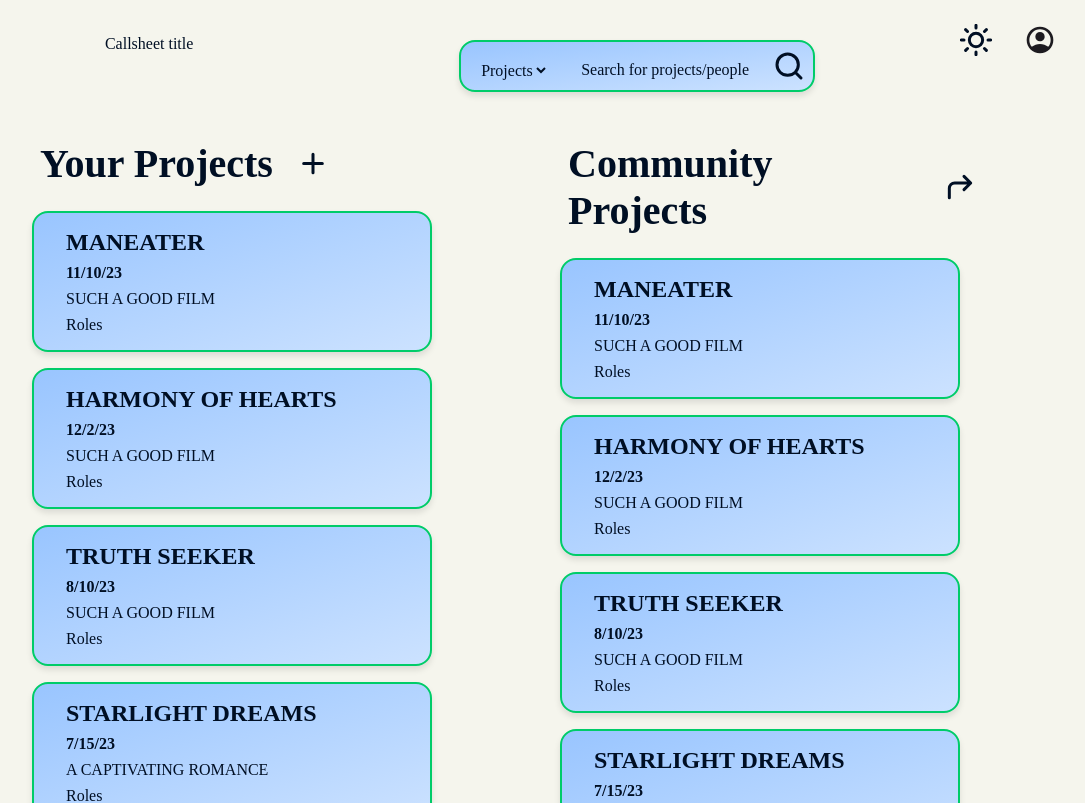
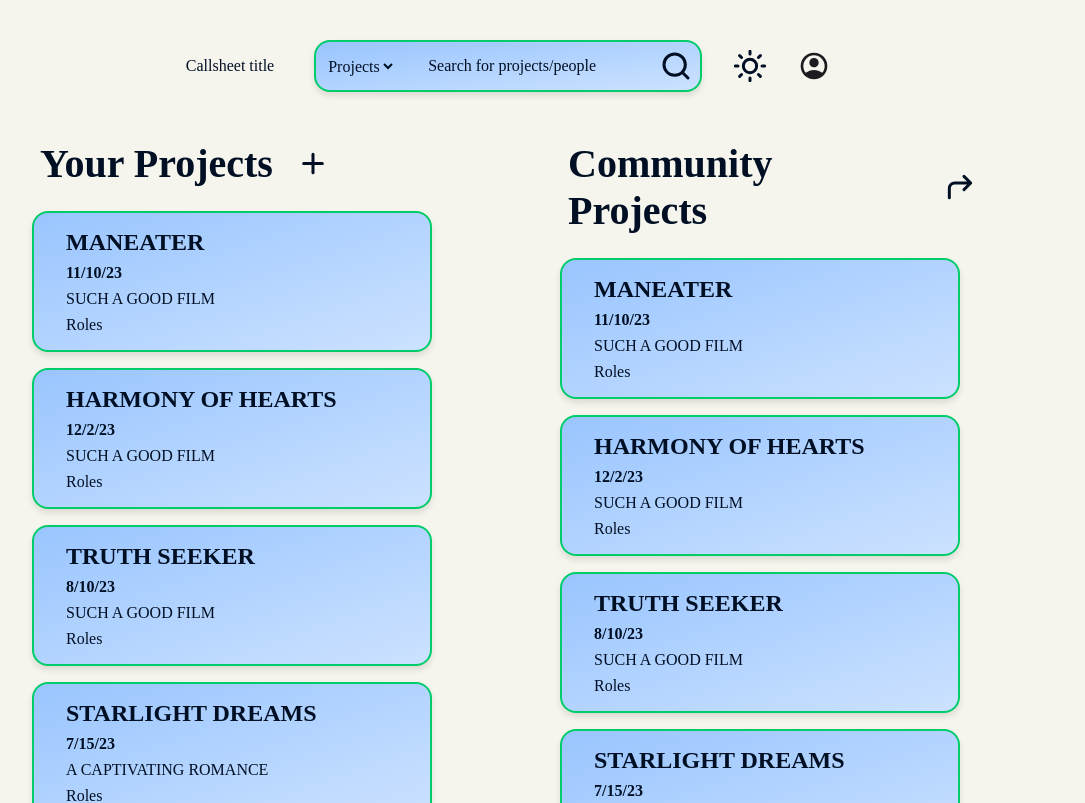
Before and after one commit to BPukhrambam/CallSheet-Prototype, a React app in the folder frontend/: page / in a window 1280 px wide. Shown: the top 803 px of the page, without its empty margins (120-1205 px from the left). Built offline with nearby package versions, Linux system fonts and the light colour scheme; the HTML template or start-up script is replaced by a standard one.

Commit message:
Continued CSS, worked on API call function. NEXT: Continue work on API function, implement routes.

```diff
--- a/frontend/src/App.css
+++ b/frontend/src/App.css
@@ -95,29 +95,31 @@ p {
 }
 
 .navbar-wrapper {
-  display: grid;
-  grid-template-columns: auto auto 4rem 4rem;
+  display: flex;
+  align-items: center;
+  justify-content: center;
+  gap: 2rem;
   width: 100%;
-  justify-items: center;
+  padding: 1rem 0;
 }
 
 .navbar-item {
-
+  padding: 0.5rem !important;
+  margin: 0 !important;
 }
 
 .site-title {
-
+  margin-right: auto;
 }
 
 .search-bar {
-  display: grid;
-  grid-template-columns: auto auto auto;
+  display: flex;
+  align-items: center;
+  gap: 2rem;
   background-image: linear-gradient(to bottom right, var(--regal-navy-200), var(--regal-navy-100));
   border: 2px solid var(--emerald-600);
   border-radius: 1rem;
-  padding: 0.5rem;
-  margin: 1rem;
-  max-height: 2rem;
+  padding: 0.5rem 1rem;
   box-shadow: 0px 4px 6px 0px rgba(0,0,0,0.1);
 }
 
@@ -126,12 +128,14 @@ p {
   background-color: rgba(0,0,0,0);
   border: none;
   font-size: 1rem;
-  margin: 0.5rem;
-  padding: 0rem;
+  margin: 0 !important;
+  padding: 0;
 }
 
 .search-field {
-
+  min-width: 200px;
+  padding: 0 !important;
+  margin: 0 !important;
 }
 
 .film-card-wrapper {
@@ -170,6 +174,13 @@ p {
 
 .projects-header {
  display: flex;
+}
+
+.projects-header-title {
+   transition: all 0.4s cubic-bezier(0.68, -0.55, 0.265, 1.55);
+}
+
+.projects-header-title:hover {
 }
 
 .projects {
--- a/frontend/src/App.tsx
+++ b/frontend/src/App.tsx
@@ -121,7 +121,7 @@ function Projects({name, icon}: {name?: string; icon?: string;}) {
   return (
     <div className='projects-wrapper'>
       <div className='projects-header'>
-        <h2>
+        <h2 className='projects-header-title'>
           {name}
         </h2>
         <img src={icon} className="projects-header-icon icon" alt="Action icon" />
--- a/frontend/src/dummy-data.tsx
+++ b/frontend/src/dummy-data.tsx
@@ -1,3 +1,26 @@
+import request from './App.tsx'
+
+const apiURL = "";
+function fetchData(request: String) {
+  fetch(apiURL + request)
+  .then(response => {
+    if (response.ok) {
+      return response.json();
+    }
+    else {
+      throw new Error('API request failed')
+    }
+  })
+}
+
+/*export const data: {
+  ID: string;
+  NAME: string;
+  DATES: string;
+  DESCRIPTION: string;
+  USER_ID: string;
+}[] = fetchData(request);*/
+
 export const dummyData: {
   ID: string;
   NAME: string;
```
